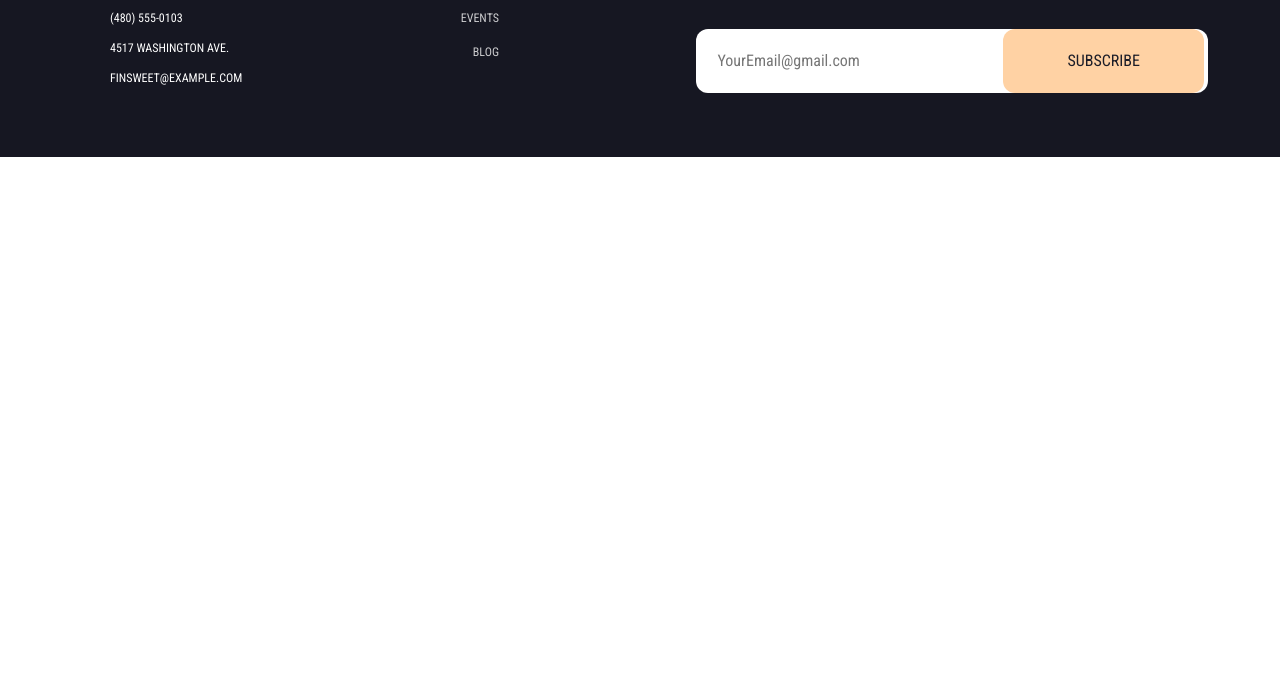
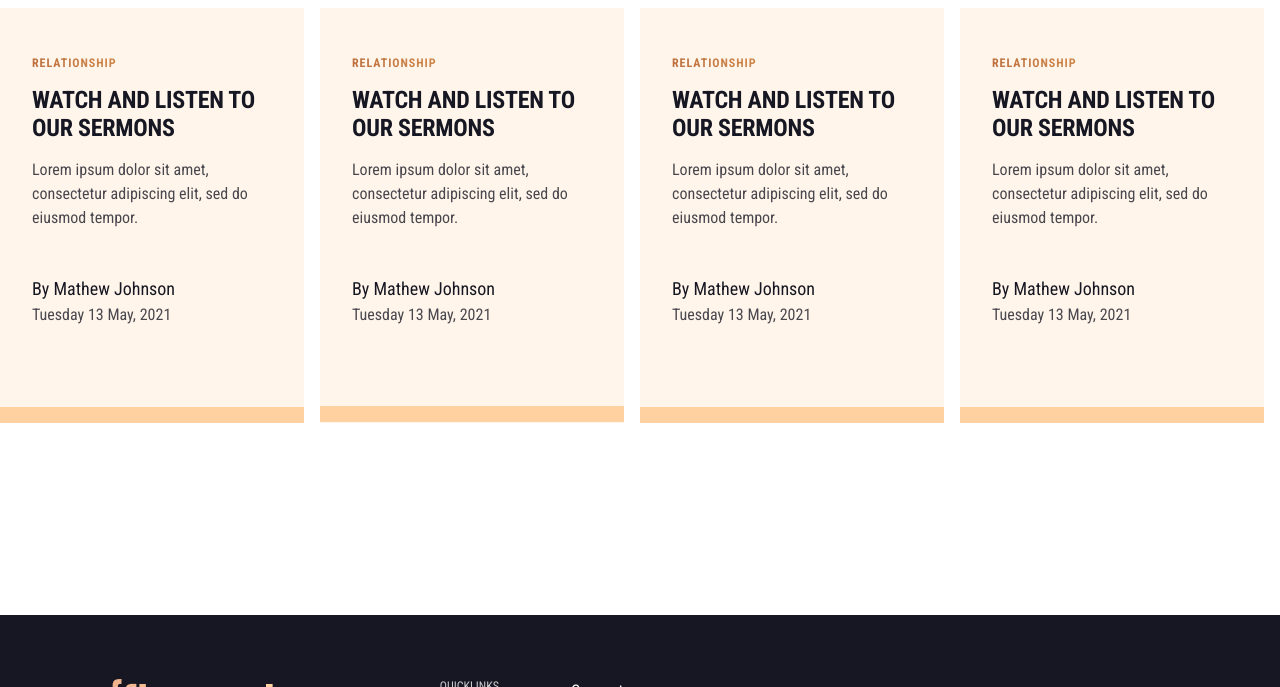
Before and after one commit to SahariorRidoy/CIT-Exam-2, a plain HTML site: page index.html in a window 1280 px wide. Shown: the part 5951-6638 px from the top of the page. Before the commit the page ends 6108 px from the top, so only its background shows below. Drawn offline with Linux system fonts and the light colour scheme.

Commit message:
added share section

```diff
--- a/css/style.css
+++ b/css/style.css
@@ -768,6 +768,145 @@ a {
   height: 16px;
 }
 /* Visit Section style end */
+/* Share Section Style Start*/
+.share_container{
+  width: 1280px;
+  margin: 0 auto;
+  margin-bottom: 128px;
+}
+.share_content_left p{
+  color: var(--Black, #161722);
+  /* Label 02 */
+  font-family: "Roboto Condensed";
+  font-size: 16px;
+  font-style: normal;
+  font-weight: 400;
+  line-height: normal;
+  text-transform: uppercase;
+  text-align: center;
+  margin-bottom: 16px;
+}
+.share_content_left h2{
+  color: var(--Black, #161722);
+text-align: center;
+
+/* Heading h2 */
+font-family: "Roboto Condensed";
+font-size: 48px;
+font-style: normal;
+font-weight: 700;
+line-height: 64px; /* 133.333% */
+letter-spacing: -0.48px;
+text-transform: uppercase;
+margin-bottom: 64px;
+}
+
+.share_content_right{
+  display: flex;
+}
+.share_bottom_one,.share_bottom_two,.share_bottom_three,.share_bottom_four{
+  background: var(--Light-orange, #FFF5EB);
+  padding: 48px 32px;
+  margin-right: 16px;
+}
+.share_bottom_one h6,.share_bottom_two h6,.share_bottom_three h6,.share_bottom_four h6 {
+  background: var(--Gradient, linear-gradient(110deg, #A54E2B -53.83%, #DC9853 62.61%));
+  background-clip: text;
+  -webkit-background-clip: text;
+  -webkit-text-fill-color: transparent;
+
+/* Cap 03 */
+font-family: "Roboto Condensed";
+font-size: 12px;
+font-style: normal;
+font-weight: 700;
+line-height: normal;
+letter-spacing: 0.96px;
+text-transform: uppercase;
+  margin-bottom: 16px;
+
+}
+.share_bottom_one h4,.share_bottom_two h4,.share_bottom_three h4,.share_bottom_four h4 {
+  color: var(--Black, #161722);
+
+  /* Heading h5 */
+  font-family: "Roboto Condensed";
+  font-size: 24px;
+  font-style: normal;
+  font-weight: 700;
+  line-height: normal;
+  letter-spacing: -0.24px;
+  text-transform: uppercase;
+  margin-bottom: 16px;
+}
+.share_bottom_one p,.share_bottom_two p,.share_bottom_three p,.share_bottom_four p {
+  color: var(--Black, #161722);
+
+/* Paragraph */
+font-family: "Roboto Condensed";
+font-size: 16px;
+font-style: normal;
+font-weight: 400;
+line-height: 24px; /* 150% */
+opacity: 0.78;
+margin-bottom: 48px;
+}
+.share_bottom_one h5,.share_bottom_two h5,.share_bottom_three h5,.share_bottom_four h5 {
+  color: var(--Black, #161722);
+
+  /* Label 03 */
+  font-family: "Roboto Condensed";
+  font-size: 18px;
+  font-style: normal;
+  font-weight: 400;
+  line-height: normal;
+  margin-bottom: 4px;
+}
+.share_bottom_one .date,.share_bottom_two .date,.share_bottom_three .date,.share_bottom_four .date.date {
+  color: var(--Black, #161722);
+
+  /* Paragraph */
+  font-family: "Roboto Condensed";
+  font-size: 16px;
+  font-style: normal;
+  font-weight: 400;
+  line-height: 24px; /* 150% */
+
+}
+.share_bottom_color1{
+  width: 304px;
+  height: 16px;
+  background: #FFD0A0;
+  position: relative;
+  left: 0px;
+  top: -16px;
+}
+.share_bottom_color2{
+  width: 304px;
+  height: 16px;
+  background: #FFD0A0;
+  position: relative;
+  left: 320px;
+  top: -33px;
+}
+.share_bottom_color3{
+  width: 304px;
+  height: 16px;
+  background: #FFD0A0;
+  position: relative;
+  left: 640px;
+  top: -48px;
+}
+.share_bottom_color4{
+  width: 304px;
+  height: 16px;
+  background: #FFD0A0;
+  position: relative;
+  left: 960px;
+  top: -64px;
+}
+/* Share Section Style End */
+
 
 /* footer section style start */
 .footer_container {
--- a/index.html
+++ b/index.html
@@ -170,6 +170,56 @@
 
           </section>
          <!-- Visit Section End -->
+
+         <!-- Share Inspire Start -->
+          <section class="share_container">
+            <div class="share_content_left">
+              <p>Read our Blog</p>
+              <h2>SHARE, INSPIRE, INNOVATE </h2>
+            </div>
+            <div class="share_content_right">
+              <div class="share_bottom_one">
+                  <h6>Relationship</h6>
+                  <h4>WATCH AND LISTEN TO OUR SERMONS</h4>
+                  <p>Lorem ipsum dolor sit amet, consectetur adipiscing elit, sed do eiusmod tempor.</p>
+                  <h5>By Mathew Johnson</h5>
+                    <p class="date">Tuesday 13 May, 2021</p>
+
+              </div>
+              <div class="share_bottom_two">
+                  <h6>Relationship</h6>
+                  <h4>WATCH AND LISTEN TO OUR SERMONS</h4>
+                  <p>Lorem ipsum dolor sit amet, consectetur adipiscing elit, sed do eiusmod tempor.</p>
+                  <h5>By Mathew Johnson</h5>
+                   <p class="date">Tuesday 13 May, 2021</p>
+
+              </div>
+              <div class="share_bottom_three">
+                  <h6>Relationship</h6>
+                  <h4>WATCH AND LISTEN TO OUR SERMONS</h4>
+                  <p>Lorem ipsum dolor sit amet, consectetur adipiscing elit, sed do eiusmod tempor.</p>
+                  <h5>By Mathew Johnson</h5>
+                    <p class="date">Tuesday 13 May, 2021</p>
+
+              </div>
+              <div class="share_bottom_four">
+                  <h6>Relationship</h6>
+                  <h4>WATCH AND LISTEN TO OUR SERMONS</h4>
+                  <p>Lorem ipsum dolor sit amet, consectetur adipiscing elit, sed do eiusmod tempor.</p>
+                  <h5>By Mathew Johnson</h5>
+                    <p class="date">Tuesday 13 May, 2021</p>
+
+              </div>
+            </div>
+
+            <div class="share_bottom_color1">
+
+            </div>
+            <div class="share_bottom_color2"></div>
+            <div class="share_bottom_color3"></div>
+            <div class="share_bottom_color4"></div>
+          </section>
+         <!-- Share Inspire Start -->
     </main>
     <footer>
       <section class="footer_container">
```
